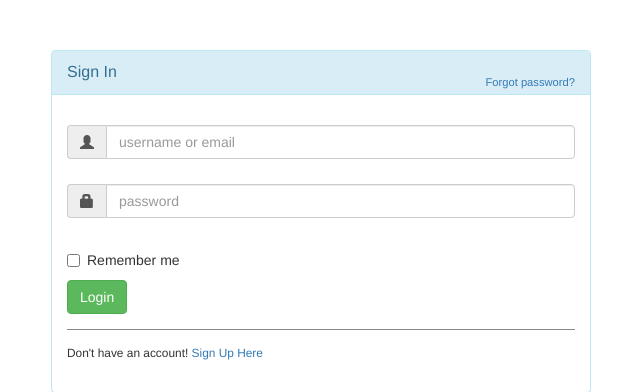
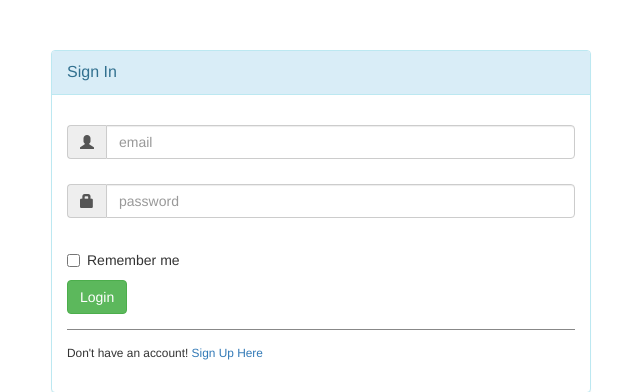
Before and after one commit to oskgeek/tdl_fitness, a Django app: template templates/login.html in a window 1280 px wide. Shown: the top 392 px of the page, without its empty margins (319-959 px from the left). Run offline with Django 3.2, Linux system fonts and the light colour scheme; the template is opened without the code that fills it, so the values that code supplies are empty.

Commit message:
SigninFile Added

```diff
--- a/templates/login.html
+++ b/templates/login.html
@@ -7,14 +7,6 @@
     <link href="lib/css/bootstrap.min.css" rel="stylesheet" id="bootstrap-css">
     <script src="lib/js/jquery.min.js"></script>
     <script src="lib/js/bootstrap.min.js"></script>
-    <script type="text/javascript">
-        window.alert = function(){};
-        var defaultCSS = document.getElementById('bootstrap-css');
-        function changeCSS(css){
-            if(css) $('head > link').filter(':first').replaceWith('<link rel="stylesheet" href="'+ css +'" type="text/css" />');
-            else $('head > link').filter(':first').replaceWith(defaultCSS);
-        }
-    </script>
 </head>
 <body>
 	<div class="container">
@@ -22,24 +14,18 @@
             <div class="panel panel-info">
                 <div class="panel-heading">
                     <div class="panel-title">Sign In</div>
-                    <div style="float:right; font-size: 80%; position: relative; top:-10px"><a href="#">Forgot password?</a></div>
                 </div>
                 <div style="padding-top:30px" class="panel-body">
                     <div style="display:none" id="login-alert" class="alert alert-danger col-sm-12"></div>
                     <form id="loginform" class="form-horizontal" role="form">
-
                         <div style="margin-bottom: 25px" class="input-group">
                             <span class="input-group-addon"><i class="glyphicon glyphicon-user"></i></span>
-                            <input id="login-username" type="text" class="form-control" name="username" value="" placeholder="username or email">
+                            <input id="login-username" type="email" class="form-control" name="email" value="" placeholder="email" required>
                         </div>
-
                         <div style="margin-bottom: 25px" class="input-group">
                             <span class="input-group-addon"><i class="glyphicon glyphicon-lock"></i></span>
-                            <input id="login-password" type="password" class="form-control" name="password" placeholder="password">
+                            <input id="login-password" type="password" class="form-control" name="password" placeholder="password" required>
                         </div>
-
-
-
                         <div class="input-group">
                           	<div class="checkbox">
                             	<label>
@@ -47,23 +33,17 @@
                             	</label>
                           	</div>
                         </div>
-
-
                         <div style="margin-top:10px" class="form-group">
                             <!-- Button -->
                             <div class="col-sm-12 controls">
-                              <a id="btn-login" href="#" class="btn btn-success">Login  </a>
+                                <input id="btn-login" type="submit" class="btn btn-success" name="" value="Login">
                             </div>
                         </div>
-
-
                         <div class="form-group">
                             <div class="col-md-12 control">
                                 <div style="border-top: 1px solid#888; padding-top:15px; font-size:85%">
                                     Don't have an account!
-                                <a href="#" onclick="$('#loginbox').hide(); $('#signupbox').show()">
-                                    Sign Up Here
-                                </a>
+                                    <a href="#" onclick="$('#loginbox').hide(); $('#signupbox').show()">Sign Up Here</a>
                                 </div>
                             </div>
                         </div>
@@ -79,49 +59,38 @@
                 </div>
                 <div class="panel-body">
                     <form id="signupform" class="form-horizontal" role="form">
-
                         <div id="signupalert" style="display:none" class="alert alert-danger">
                             <p>Error:</p>
                             <span></span>
                         </div>
-
-                            <div class="form-group">
+                        <div class="form-group">
                             <label for="email" class="col-md-3 control-label">Email</label>
                             <div class="col-md-9">
-                                <input type="email" class="form-control" name="email" placeholder="Email Address">
+                                <input type="email" class="form-control" name="email" placeholder="Email Address" required>
                             </div>
                         </div>
-
                         <div class="form-group">
                             <label for="firstname" class="col-md-3 control-label">First Name</label>
                             <div class="col-md-9">
-                                <input type="text" class="form-control" name="firstname" placeholder="First Name">
+                                <input type="text" class="form-control" name="firstname" placeholder="First Name" required>
                             </div>
                         </div>
                         <div class="form-group">
                             <label for="lastname" class="col-md-3 control-label">Last Name</label>
                             <div class="col-md-9">
-                                <input type="text" class="form-control" name="lastname" placeholder="Last Name">
+                                <input type="text" class="form-control" name="lastname" placeholder="Last Name" required>
                             </div>
                         </div>
                         <div class="form-group">
                             <label for="password" class="col-md-3 control-label">Password</label>
                             <div class="col-md-9">
-                                <input type="password" class="form-control" name="passwd" placeholder="Password">
+                                <input type="password" class="form-control" name="passwd" placeholder="Password" required>
                             </div>
                         </div>
-
-                        <div class="form-group">
-                            <label for="icode" class="col-md-3 control-label">Invitation Code</label>
-                            <div class="col-md-9">
-                                <input type="text" class="form-control" name="icode" placeholder="">
-                            </div>
-                        </div>
-
                         <div class="form-group">
                             <!-- Button -->
                             <div class="col-md-offset-3 col-md-9">
-                                <button id="btn-signup" type="button" class="btn btn-info"><i class="icon-hand-right"></i> &nbsp; Sign Up</button>
+                                <button id="btn-signup" type="submit" class="btn btn-primary"><i class="icon-hand-right"></i>Sign Up</button>
                             </div>
                         </div>
                     </form>
@@ -129,5 +98,12 @@
             </div>
         </div>
     </div>
+    <script type="text/javascript">
+    $(function () {
+        $('form').submit(function(event){
+            event.preventDefault();
+        });
+    })
+    </script>
 </body>
 </html>
```
